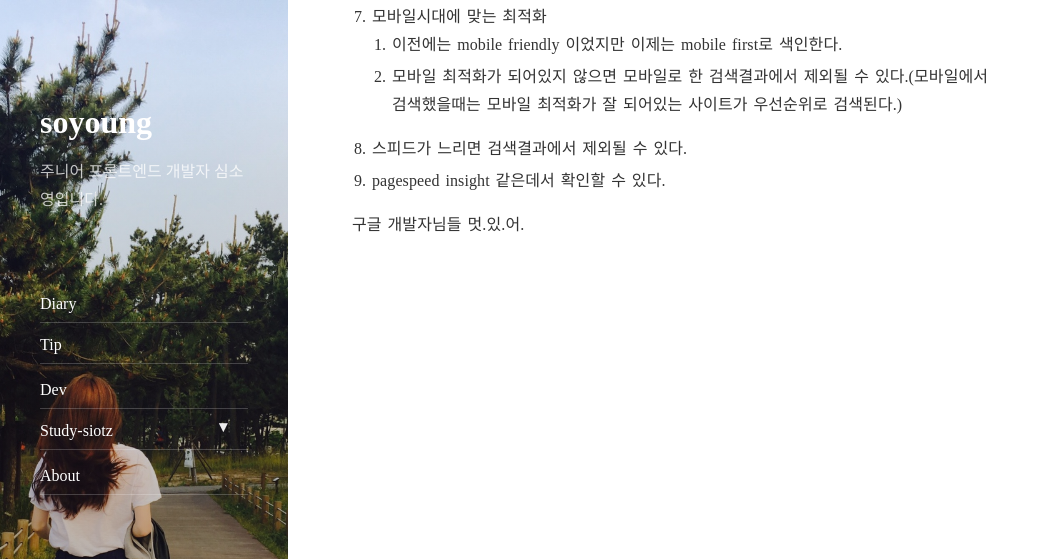
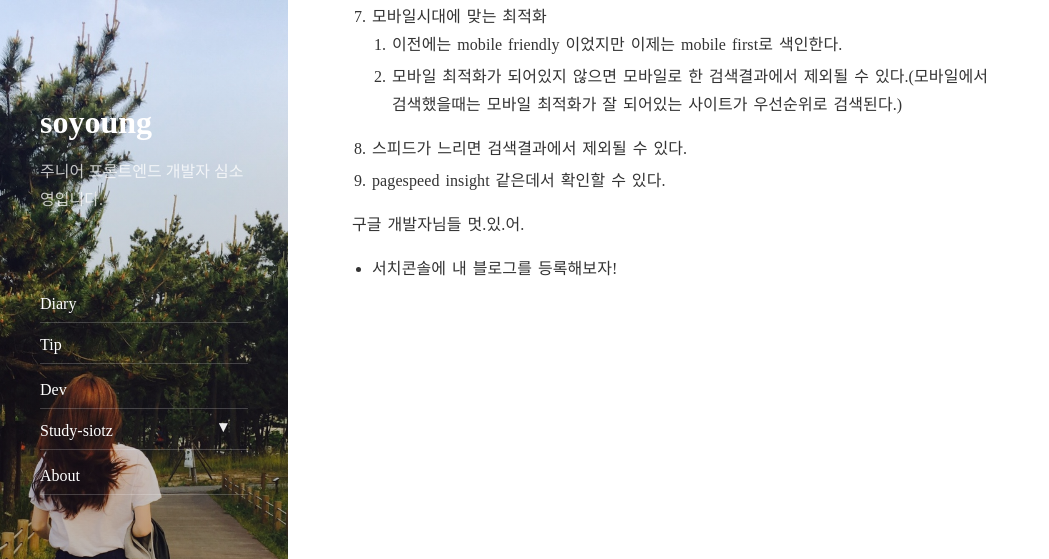
Before and after one commit to ellie-shim/ellie-shim.github.io, a Jekyll site: the page built from _posts/2019-04-30-diary.markdown, in a window 1280 px wide and 900 px high, scrolled down 1326 px, cut to the strip 0-559 px from the top of the window. Shown: the whole strip, without its empty margins (0-1049 px from the left). Built offline with Jekyll 4.4.1, drawn with Linux system fonts in a browser that asks for light colours; nearby versions of some CDN libraries; comment, search, counter and statistics services are not loaded.

Commit message:
구글 컨퍼런스 추가

```diff
--- a/_posts/2019-04-30-diary.markdown
+++ b/_posts/2019-04-30-diary.markdown
@@ -38,3 +38,5 @@ comments: true
 1. pagespeed insight 같은데서 확인할 수 있다.
 
 구글 개발자님들 멋.있.어.
+
+- 서치콘솔에 내 블로그를 등록해보자!
```
